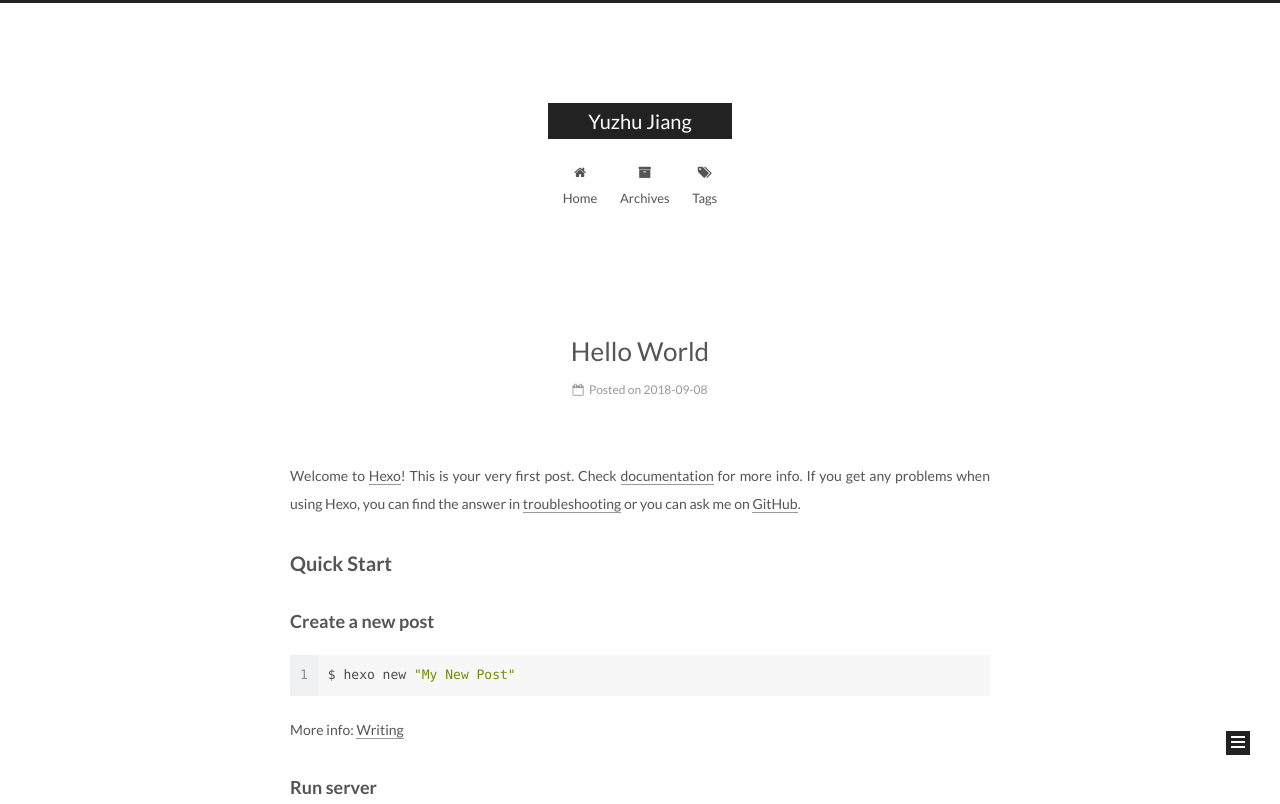
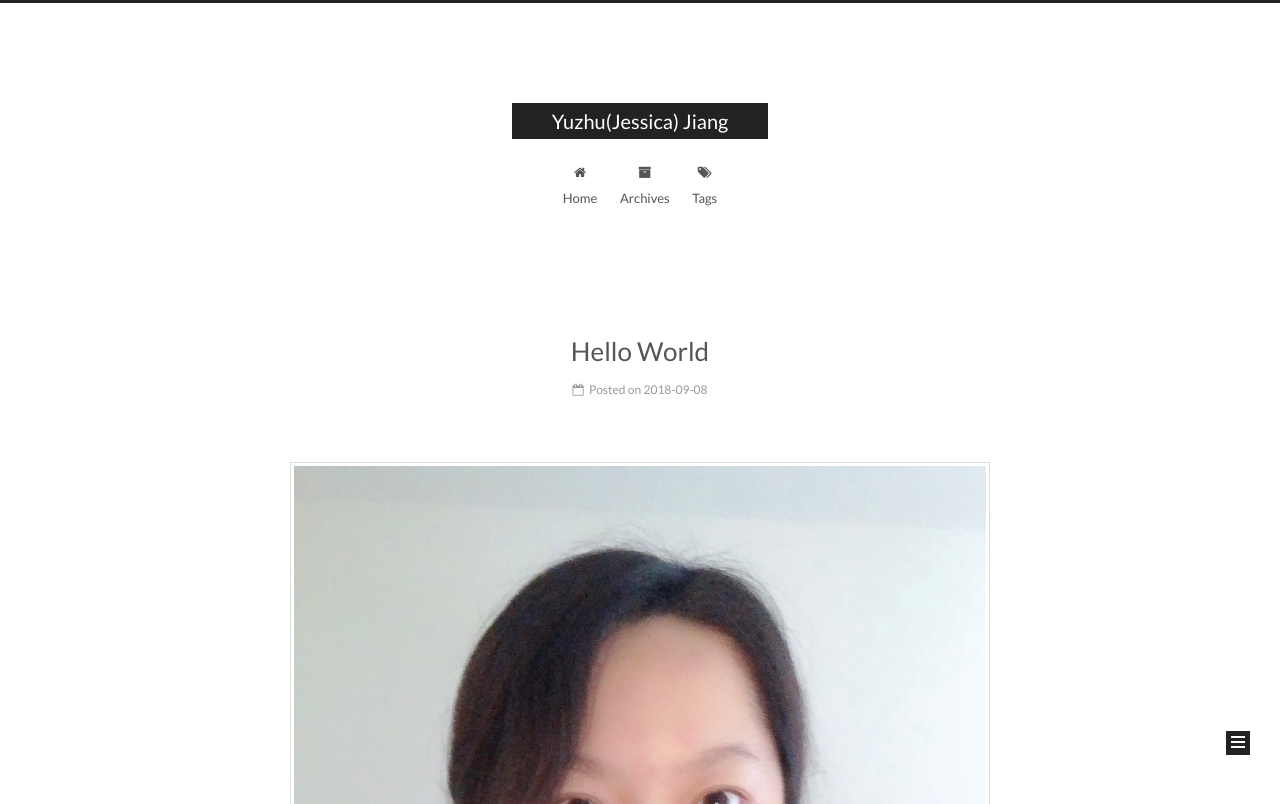
Before and after one commit to Yuzhu18/Yuzhu, a plain HTML site: page index.html in a window 1280 px wide. Shown: the top 804 px of the page. Drawn offline with Linux system fonts and the light colour scheme; files that its build step writes are made by us from their sources; files whose address does not match are found by name.

Commit message:
Site updated: 2019-08-19 23:02:12

```diff
--- a/css/main.css
+++ b/css/main.css
@@ -1807,7 +1807,7 @@ pre .javascript .function {
   width: 4px;
   height: 4px;
   border-radius: 50%;
-  background: #edd78f;
+  background: #ff58ff;
 }
 .links-of-blogroll {
   font-size: 13px;
--- a/index.html
+++ b/index.html
@@ -95,12 +95,12 @@
 
 
 <meta property="og:type" content="website">
-<meta property="og:title" content="Yuzhu Jiang">
+<meta property="og:title" content="Yuzhu(Jessica) Jiang">
 <meta property="og:url" content="https://yuzhu18.github.io/blog/index.html">
-<meta property="og:site_name" content="Yuzhu Jiang">
+<meta property="og:site_name" content="Yuzhu(Jessica) Jiang">
 <meta property="og:locale" content="default">
 <meta name="twitter:card" content="summary">
-<meta name="twitter:title" content="Yuzhu Jiang">
+<meta name="twitter:title" content="Yuzhu(Jessica) Jiang">
 
 
 
@@ -135,7 +135,7 @@
 
 
 
-  <title>Yuzhu Jiang</title>
+  <title>Yuzhu(Jessica) Jiang</title>
 
 
 
@@ -173,7 +173,7 @@
     <div class="custom-logo-site-title">
       <a href="/blog/"  class="brand" rel="start">
         <span class="logo-line-before"><i></i></span>
-        <span class="site-title">Yuzhu Jiang</span>
+        <span class="site-title">Yuzhu(Jessica) Jiang</span>
         <span class="logo-line-after"><i></i></span>
       </a>
     </div>
@@ -269,7 +269,7 @@
     </span>
 
     <span hidden itemprop="publisher" itemscope itemtype="http://schema.org/Organization">
-      <meta itemprop="name" content="Yuzhu Jiang">
+      <meta itemprop="name" content="Yuzhu(Jessica) Jiang">
     </span>
 
 
@@ -331,7 +331,7 @@
 
 
 
-            <p>Welcome to <a href="https://hexo.io/" target="_blank" rel="noopener">Hexo</a>! This is your very first post. Check <a href="https://hexo.io/docs/" target="_blank" rel="noopener">documentation</a> for more info. If you get any problems when using Hexo, you can find the answer in <a href="https://hexo.io/docs/troubleshooting.html" target="_blank" rel="noopener">troubleshooting</a> or you can ask me on <a href="https://github.com/hexojs/hexo/issues" target="_blank" rel="noopener">GitHub</a>.</p>
+            <p><img src="/imgs/profile.jpg" alt=""><br>Welcome to <a href="https://hexo.io/" target="_blank" rel="noopener">Hexo</a>! This is your very first post. Check <a href="https://hexo.io/docs/" target="_blank" rel="noopener">documentation</a> for more info. If you get any problems when using Hexo, you can find the answer in <a href="https://hexo.io/docs/troubleshooting.html" target="_blank" rel="noopener">troubleshooting</a> or you can ask me on <a href="https://github.com/hexojs/hexo/issues" target="_blank" rel="noopener">GitHub</a>.</p>
 <h2 id="Quick-Start"><a href="#Quick-Start" class="headerlink" title="Quick Start"></a>Quick Start</h2><h3 id="Create-a-new-post"><a href="#Create-a-new-post" class="headerlink" title="Create a new post"></a>Create a new post</h3><figure class="highlight bash"><table><tr><td class="gutter"><pre><span class="line">1</span><br></pre></td><td class="code"><pre><span class="line">$ hexo new <span class="string">"My New Post"</span></span><br></pre></td></tr></table></figure>
 <p>More info: <a href="https://hexo.io/docs/writing.html" target="_blank" rel="noopener">Writing</a></p>
 <h3 id="Run-server"><a href="#Run-server" class="headerlink" title="Run server"></a>Run server</h3><figure class="highlight bash"><table><tr><td class="gutter"><pre><span class="line">1</span><br></pre></td><td class="code"><pre><span class="line">$ hexo server</span><br></pre></td></tr></table></figure>
```
Also changed, not shown: 2018/09/08/hello-world/index.html (+8 -6 lines), archives/2018/09/index.html (+5 -5 lines), archives/2018/index.html (+5 -5 lines), archives/index.html (+5 -5 lines), imgs/profile.jpg (added).
